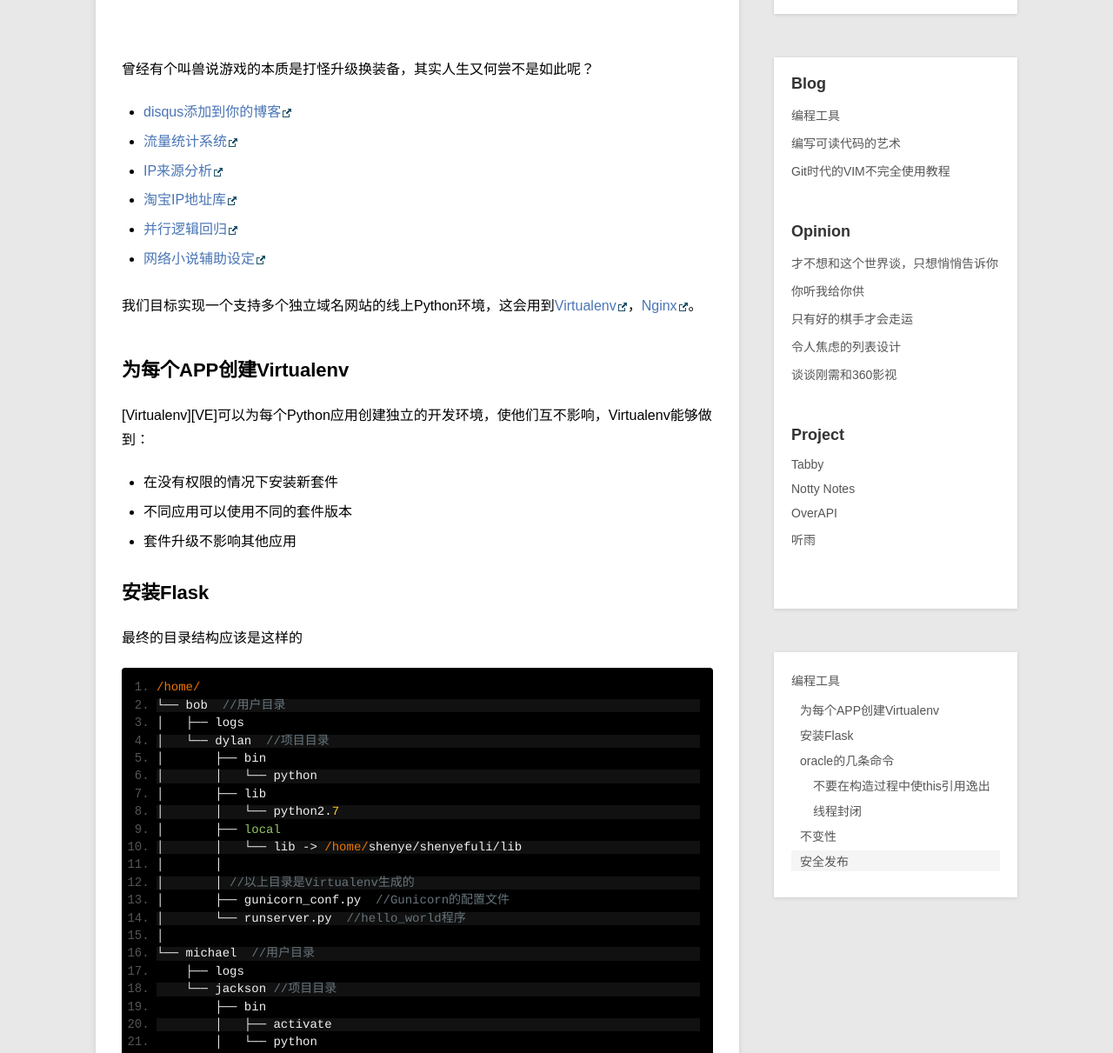
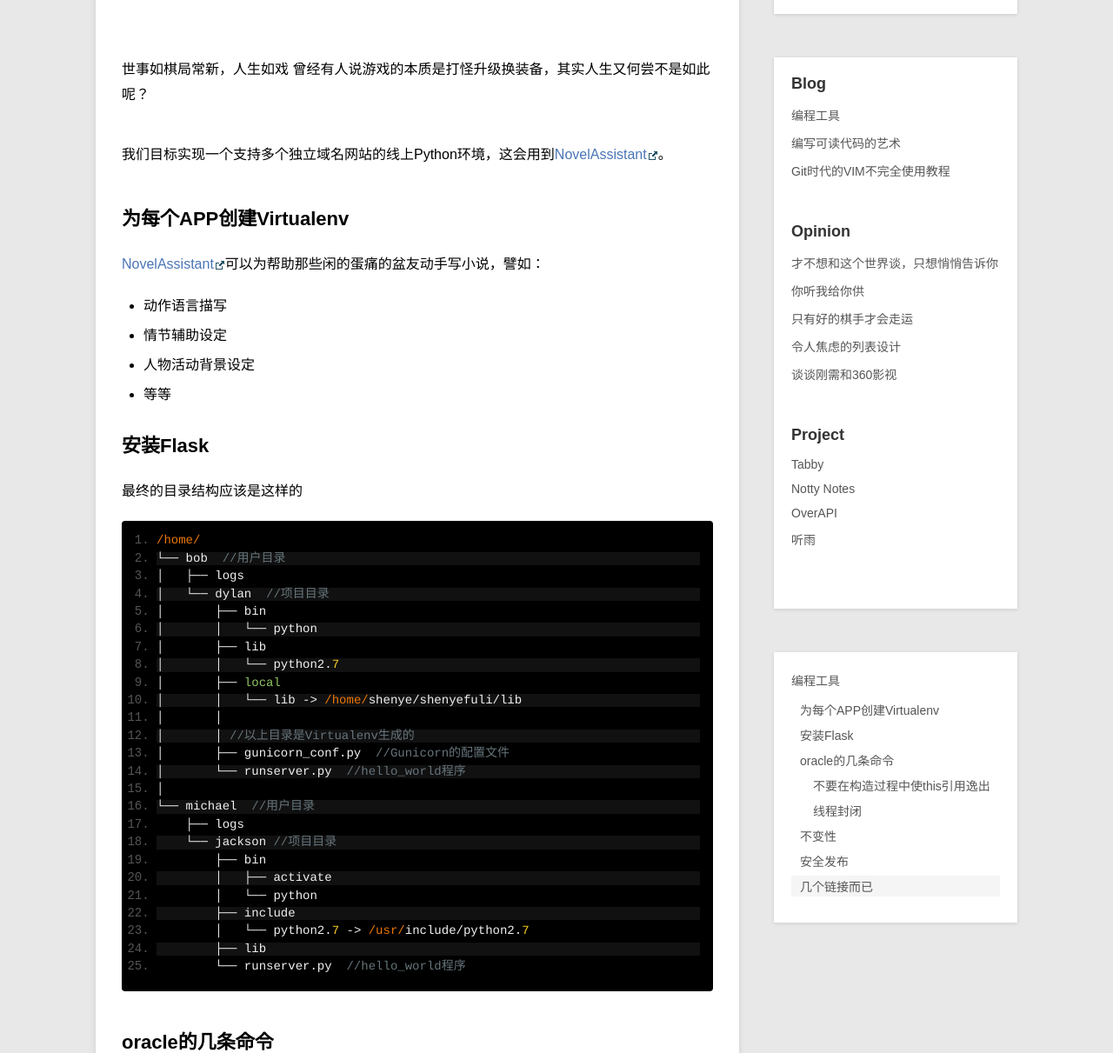
Before and after one commit to zorrock/zorrock.github.io, a Jekyll site: the page built from _posts/blog/2014-10-10-zhk-now-begin.md, in a window 1280 px wide and 1400 px high, cut to the strip 189-1400 px from the top of the window. Shown: the whole strip at 87% size. Built offline with Jekyll 4.4.1, drawn with Linux system fonts in a browser that asks for light colours; Markdown is read by kramdown in place of the engine named in the settings; some of the changed text lies outside the part shown.

Commit message:
multithread 4

```diff
--- a/_posts/blog/2014-10-10-zhk-now-begin.md
+++ b/_posts/blog/2014-10-10-zhk-now-begin.md
@@ -5,26 +5,21 @@ description: 工欲善其事必先利其器。关键字：Vim, Sublime Text2, No
 category: blog
 ---
 
-曾经有个叫兽说游戏的本质是打怪升级换装备，其实人生又何尝不是如此呢？
+世事如棋局常新，人生如戏
+曾经有人说游戏的本质是打怪升级换装备，其实人生又何尝不是如此呢？
 
-<ul>
-  <li><a href="https://zorrock.disqus.com/admin/settings/universalcode/" target="_blank" class="external">disqus添加到你的博客</a></li>
-  <li><a href="https://zorrock.disqus.com/admin/settings/universalcode/" target="_blank" class="external">流量统计系统</a></li>
-  <li><a href="http://www.linezing.com/login2.php" target="_blank" class="external">IP来源分析</a></li>
-  <li><a href="http://ip.taobao.com/ipSearch.php?ipAddr=101.71.243.139" target="_blank" class="external">淘宝IP地址库</a></li>
-  <li><a href="http://ip.taobao.com/ipSearch.php?ipAddr=101.71.243.139" target="_blank" class="external">并行逻辑回归</a></li>
-  <li><a href="http://xuanpai.sinaapp.com/fuzhus" target="_blank" class="external">网络小说辅助设定</a></li>
-</ul>
 
-我们目标实现一个支持多个独立域名网站的线上Python环境，这会用到[Virtualenv][SV]，[Nginx][Nginx]。
+
+我们目标实现一个支持多个独立域名网站的线上Python环境，这会用到[NovelAssistant][NovelAssistant]。
 
 ##为每个APP创建Virtualenv
 
-[Virtualenv][VE]可以为每个Python应用创建独立的开发环境，使他们互不影响，Virtualenv能够做到：
+[NovelAssistant][NovelAssistant]可以为帮助那些闲的蛋痛的盆友动手写小说，譬如：
 <ul>
-  <li>在没有权限的情况下安装新套件</li>
-  <li>不同应用可以使用不同的套件版本</li>
-  <li>套件升级不影响其他应用</li>
+  <li>动作语言描写</li>
+  <li>情节辅助设定</li>
+  <li>人物活动背景设定</li>
+  <li>等等</li>
 </ul>
 
 ##安装Flask
@@ -200,11 +195,17 @@ category: blog
 将对象的引用保存到一个由锁保护的域中。
 
 
-
-
-
-
+##几个链接而已
+<ul>
+  <li><a href="https://zorrock.disqus.com/admin/settings/universalcode/" target="_blank" class="external">disqus添加到你的博客</a></li>
+  <li><a href="https://zorrock.disqus.com/admin/settings/universalcode/" target="_blank" class="external">流量统计系统</a></li>
+  <li><a href="http://www.linezing.com/login2.php" target="_blank" class="external">IP来源分析</a></li>
+  <li><a href="http://ip.taobao.com/ipSearch.php?ipAddr=101.71.243.139" target="_blank" class="external">淘宝IP地址库</a></li>
+  <li><a href="http://ip.taobao.com/ipSearch.php?ipAddr=101.71.243.139" target="_blank" class="external">并行逻辑回归</a></li>
+  <li><a href="http://xuanpai.sinaapp.com/fuzhus" target="_blank" class="external">网络小说辅助设定</a></li>
+</ul>
 
 
 [SV]: http://supervisord.org/ "Supervisor"
 [Nginx]: http://nginx.com/ "Nginx"
+[NovelAssistant]: http://xuanpai.sinaapp.com/fuzhus/ "novel"
```
